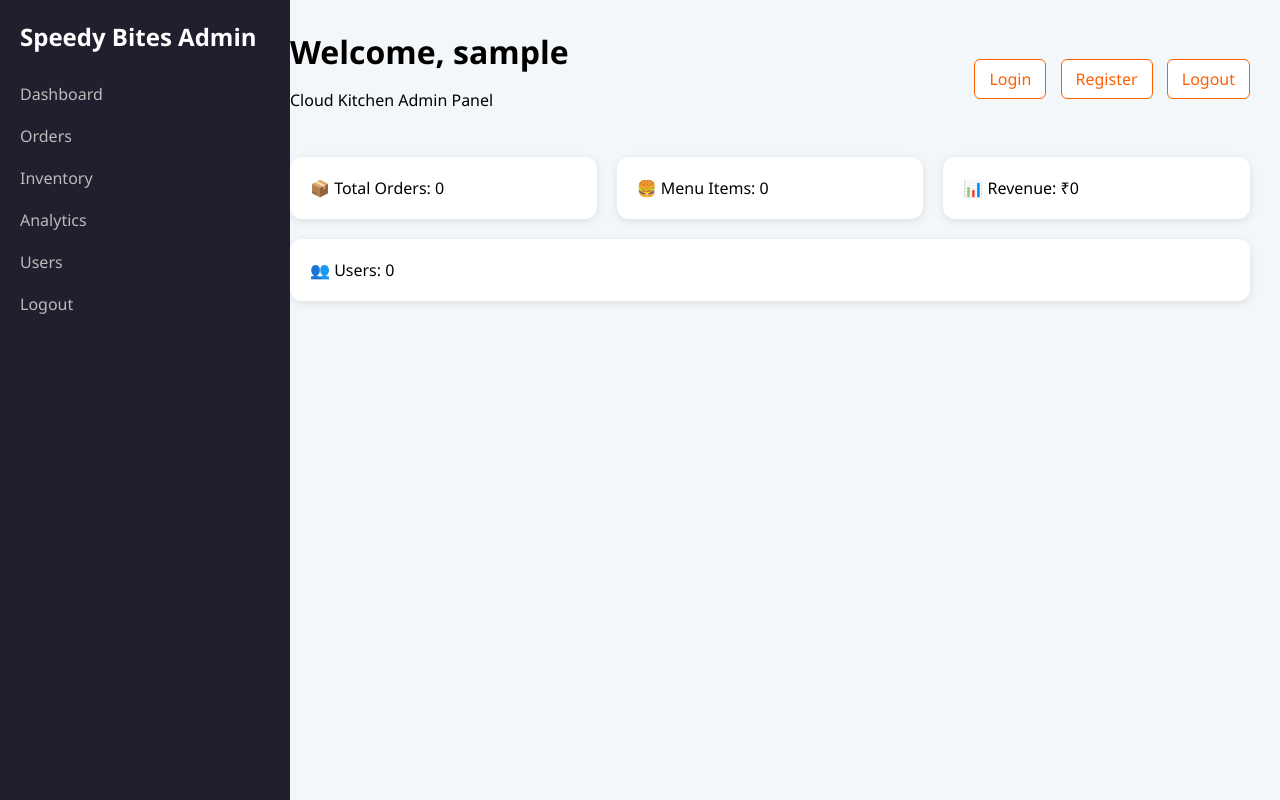
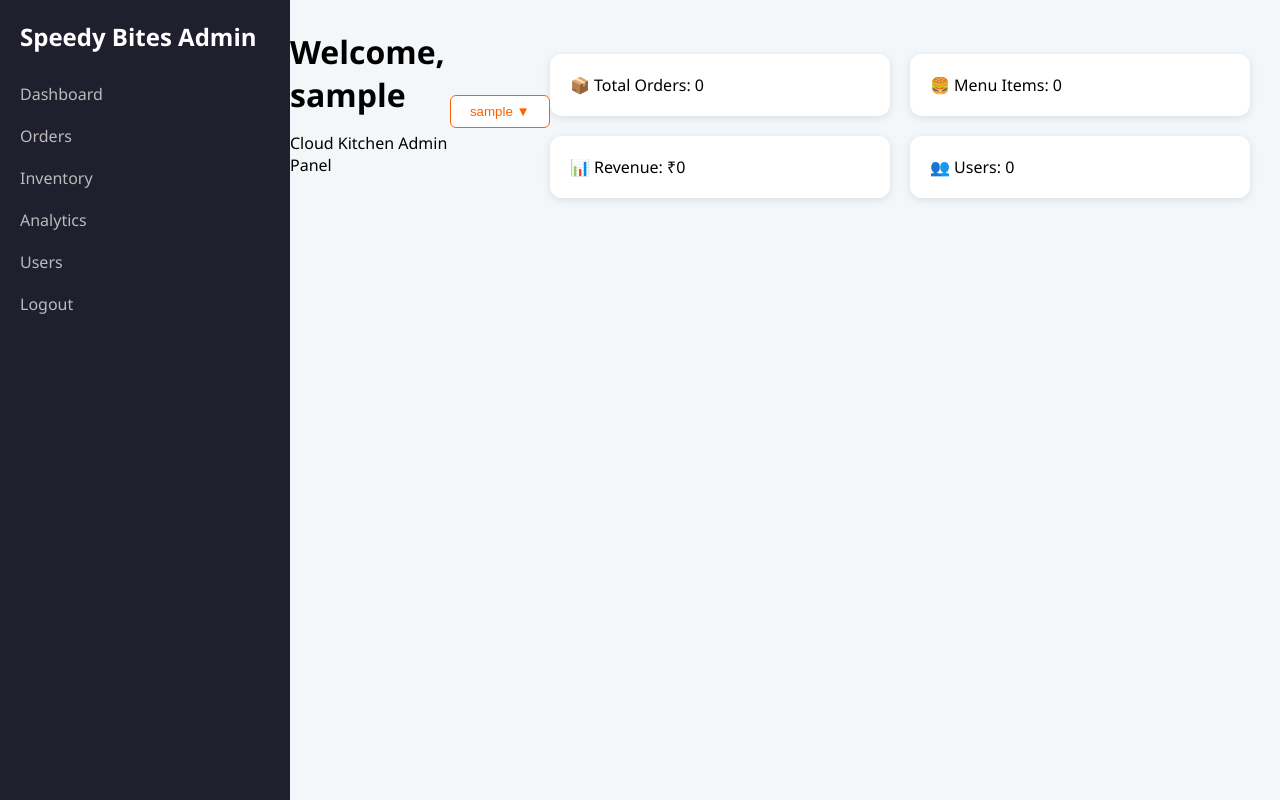
Before and after one commit to salilgupta332/Speedy-Bites, a Django app: page /admin-panel/ in a window 1280 px wide. Run offline with Django 5.2, Linux system fonts and the light colour scheme; the visitor is signed in with stand-in values (Sample User, id 1); parts of the project's set-up code (start-up, migrations or seed data) failed here and were passed over.

Commit message:
Admin Dashboard updated

```diff
--- a/core/templates/admin/admin_dashboard.html
+++ b/core/templates/admin/admin_dashboard.html
@@ -22,14 +22,26 @@
   <div class="main-content">
     <!-- 🔹 Top Header Bar with Auth Links -->
     <div class="header-bar">
+      <div class="header-bar">
       <div class="header-title">
         <h1>Welcome, {{ request.user.username }}</h1>
         <p>Cloud Kitchen Admin Panel</p>
       </div>
       <div class="header-actions">
-        <a href="{% url 'admin_login' %}">Login</a>
-        <a href="{% url 'admin_register' %}">Register</a>
-        <a href="{% url 'admin_logout' %}">Logout</a>
+        {% if request.user.is_authenticated %}
+          <div class="admin-dropdown">
+            <button class="dropdown-btn">
+              {{ request.user.username }} ▼
+            </button>
+            <div class="dropdown-content">
+              <a href="{% url 'admin_profile' %}">Profile</a>
+              <a href="{% url 'admin_logout' %}">Logout</a>
+            </div>
+          </div>
+        {% else %}
+          <a href="{% url 'admin_login' %}">Login</a>
+          <a href="{% url 'admin_register' %}">Register</a>
+        {% endif %}
       </div>
     </div>
 
--- a/static/css/admin_dashboard.css
+++ b/static/css/admin_dashboard.css
@@ -12,26 +12,57 @@ body {
       align-items: center;
       margin-bottom: 30px;
     }
-
-.header-title h1 {
-  margin: 0;
+    .header-title h1 { margin: 0; }
+    .admin-dropdown {
+      position: relative;
+      display: inline-block;
     }
-
-.header-actions a {
-  padding: 8px 14px;
-  margin-left: 10px;
+    .dropdown-btn {
+      padding: 8px 16px;
+      background: #fff;
+      color: #FF5F00;
       border: 1px solid #FF5F00;
       border-radius: 6px;
-  background: white;
-  color: #FF5F00;
       font-weight: 500;
+      cursor: pointer;
+      min-width: 100px;
+      transition: background 0.2s, color 0.2s;
+    }
+    .dropdown-btn:hover,
+    .dropdown-btn.active {
+      background: #FF5F00;
+      color: #fff;
+    }
+    .dropdown-content {
+      display: none;
+      position: absolute;
+      right: 0;
+      background-color: #fff;
+      min-width: 140px;
+      box-shadow: 0 2px 8px rgba(0,0,0,0.12);
+      z-index: 1;
+      border-radius: 6px;
+      margin-top: 4px;
+      overflow: hidden;
+    }
+    .dropdown-content a {
+      display: block;
+      color: #232946;
+      padding: 12px 20px;
       text-decoration: none;
-  transition: all 0.2s ease;
+      border-bottom: 1px solid #eee;
+      transition: background 0.2s;
     }
-
-.header-actions a:hover {
-  background: #FF5F00;
-  color: white;
+    .dropdown-content a:last-child {
+      border-bottom: none;
+    }
+    .dropdown-content a:hover {
+      background-color: #FF5F00;
+      color: #fff;
+    }
+    /* Show dropdown when hovered */
+    .admin-dropdown:hover .dropdown-content {
+      display: block;
     }
 
 
```
Lines whose indentation alone changed are shown as unchanged.
